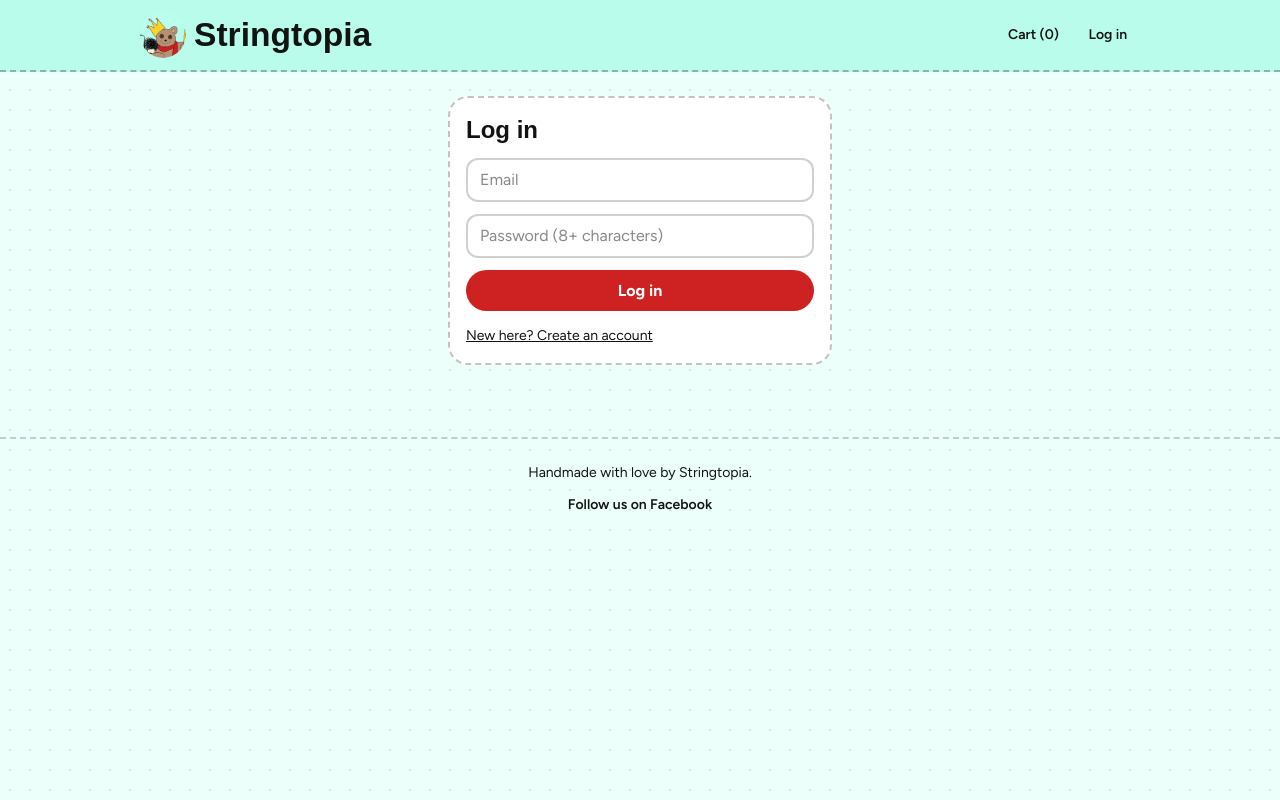
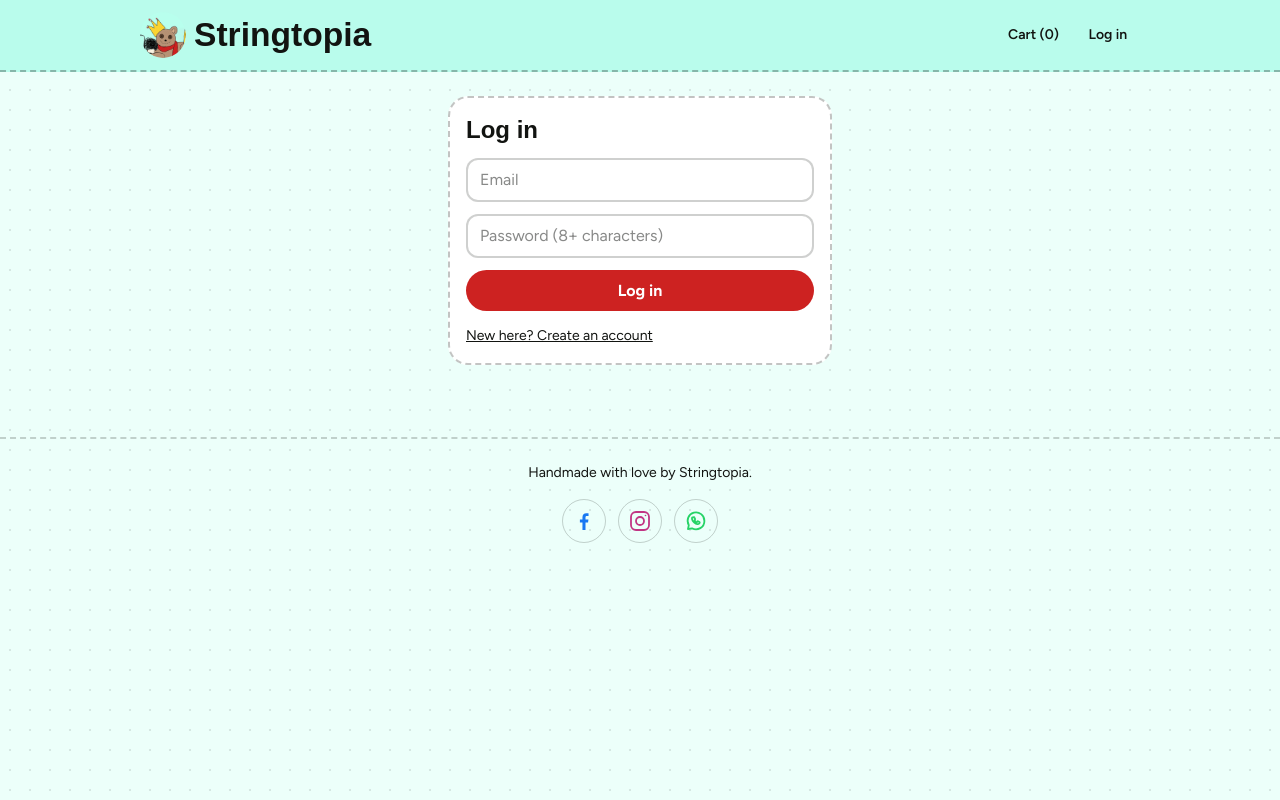
Before and after one commit to Tasneem849/Stringtopia-E-Commerce, a Next.js app in the folder client/: page /login in a window 1280 px wide. Built offline with nearby package versions, Linux system fonts and the light colour scheme; no server answers; a web font is replaced by a local one.

Commit message:
Add social icons to footer

```diff
--- a/client/app/layout.jsx
+++ b/client/app/layout.jsx
@@ -21,9 +21,47 @@ export default function RootLayout({ children }) {
           <main className="mx-auto max-w-5xl p-4 md:p-6">{children}</main>
           <footer className="mt-12 border-t-2 border-dashed border-ink/20 p-6 text-center text-sm">
             <p>Handmade with love by Stringtopia.</p>
-            <a href="https://www.facebook.com/StringTopia/" target="_blank" rel="noopener noreferrer" className="nav-link mt-2 inline-block">
-              Follow us on Facebook
-            </a>
+            <nav aria-label="Stringtopia social media" className="mt-4 flex justify-center gap-3">
+              <a
+                href="https://www.facebook.com/StringTopia/"
+                target="_blank"
+                rel="noopener noreferrer"
+                aria-label="Stringtopia on Facebook"
+                title="Facebook"
+                className="inline-flex h-11 w-11 items-center justify-center rounded-full border border-ink/20 text-[#1877F2] transition-colors hover:bg-rose-50 focus-visible:outline-2 focus-visible:outline-offset-2 focus-visible:outline-ink"
+              >
+                <svg aria-hidden="true" viewBox="0 0 24 24" className="h-6 w-6" fill="currentColor">
+                  <path d="M13.5 21v-7.6h2.55l.38-2.96H13.5V8.55c0-.86.24-1.45 1.47-1.45h1.57V4.46c-.27-.04-1.2-.12-2.28-.12-2.26 0-3.8 1.38-3.8 3.92v2.18H7.9v2.96h2.56V21h3.04Z" />
+                </svg>
+              </a>
+              <a
+                href="https://www.instagram.com/string_topia"
+                target="_blank"
+                rel="noopener noreferrer"
+                aria-label="Stringtopia on Instagram"
+                title="Instagram"
+                className="inline-flex h-11 w-11 items-center justify-center rounded-full border border-ink/20 text-[#C13584] transition-colors hover:bg-rose-50 focus-visible:outline-2 focus-visible:outline-offset-2 focus-visible:outline-ink"
+              >
+                <svg aria-hidden="true" viewBox="0 0 24 24" className="h-6 w-6" fill="none" stroke="currentColor" strokeWidth="1.8">
+                  <rect x="3" y="3" width="18" height="18" rx="5" />
+                  <circle cx="12" cy="12" r="4" />
+                  <circle cx="17.5" cy="6.5" r=".8" fill="currentColor" stroke="none" />
+                </svg>
+              </a>
+              <a
+                href="https://whatsapp.com/channel/0029VbDBU0m3LdQTzwn5I53i"
+                target="_blank"
+                rel="noopener noreferrer"
+                aria-label="Stringtopia on WhatsApp"
+                title="WhatsApp"
+                className="inline-flex h-11 w-11 items-center justify-center rounded-full border border-ink/20 text-[#25D366] transition-colors hover:bg-rose-50 focus-visible:outline-2 focus-visible:outline-offset-2 focus-visible:outline-ink"
+              >
+                <svg aria-hidden="true" viewBox="0 0 24 24" className="h-6 w-6" fill="none" stroke="currentColor" strokeWidth="1.8" strokeLinecap="round" strokeLinejoin="round">
+                  <path d="M20.4 11.9a8.4 8.4 0 0 1-12.4 7.4L4 20l.8-3.9a8.4 8.4 0 1 1 15.6-4.2Z" />
+                  <path d="M9 8.5c.2-.4.4-.4.7-.4h.4c.2 0 .3.1.4.4l.6 1.4c.1.2.1.4 0 .5l-.5.6c-.1.2-.2.3 0 .5.4.7 1 1.3 1.8 1.7.2.1.4.1.5-.1l.6-.7c.1-.2.3-.2.5-.1l1.4.7c.2.1.3.2.3.4 0 .3-.2.9-.6 1.2-.4.4-1 .6-1.7.5-1-.1-2.2-.7-3.4-1.8-1.1-1-1.8-2.3-2-3.2-.2-.8 0-1.3.3-1.6Z" />
+                </svg>
+              </a>
+            </nav>
           </footer>
         </Providers>
       </body>
```
